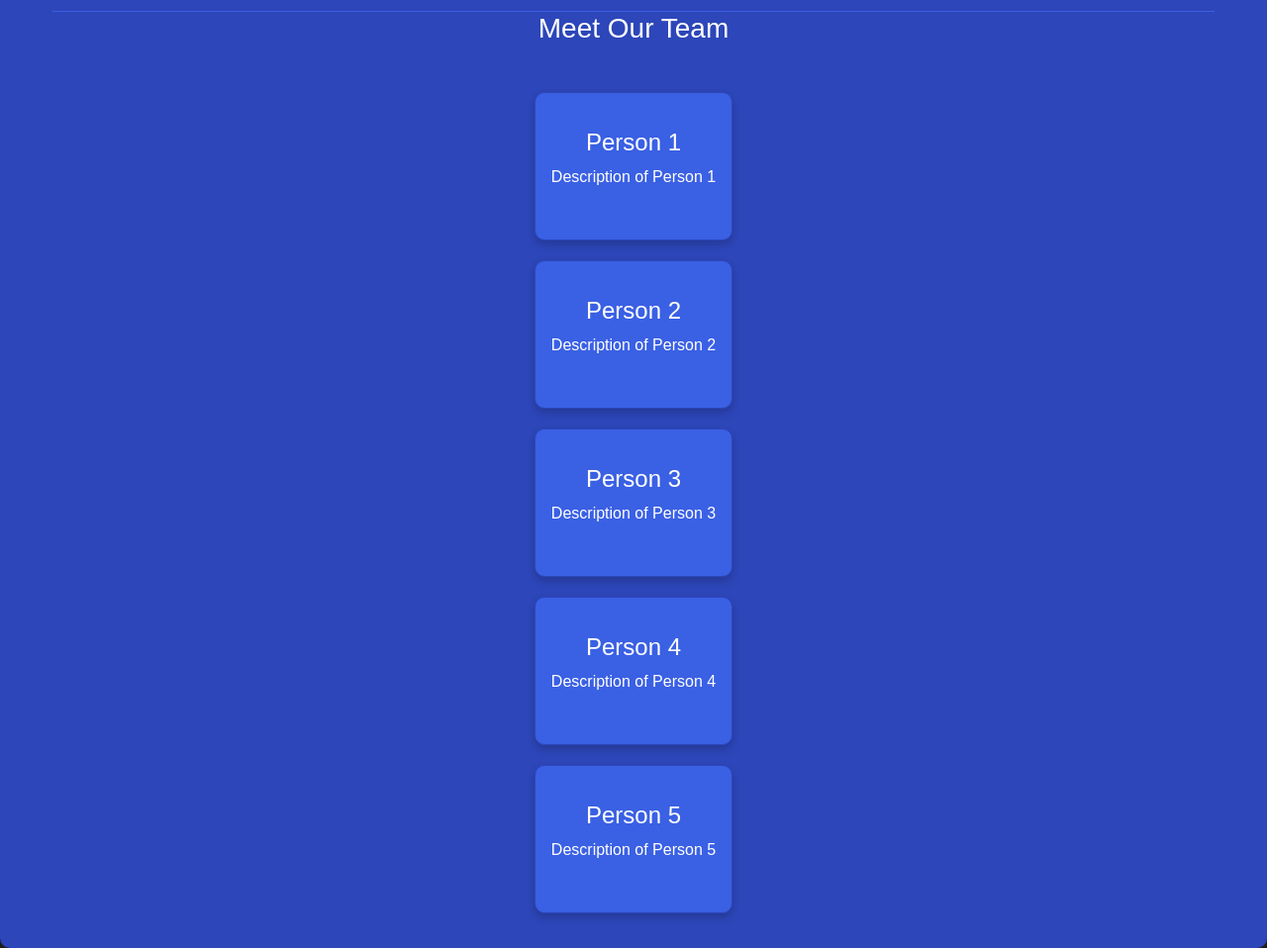
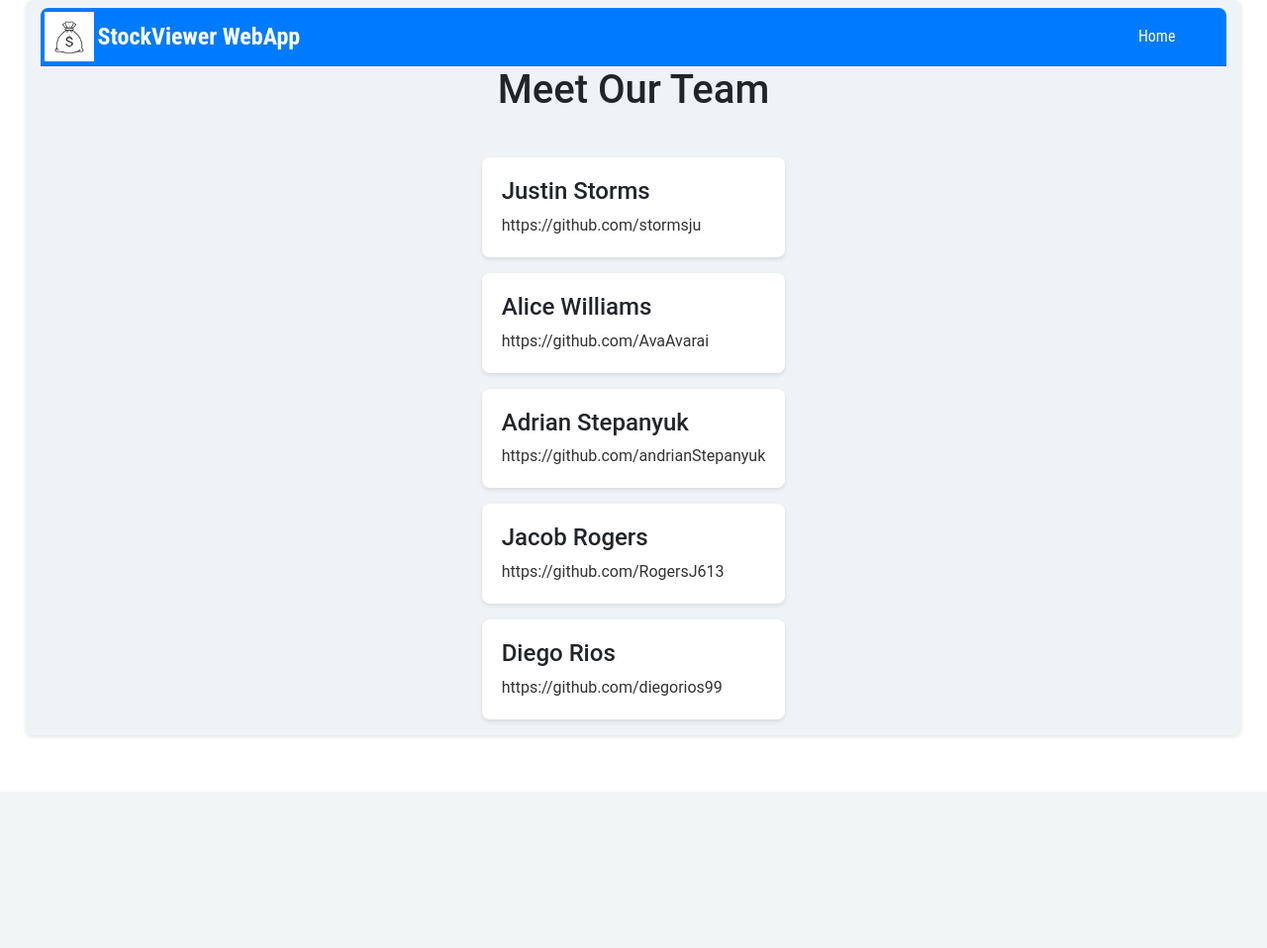
Before and after one commit to CS480-Group-E/StockViewer-WebApp, a Flask app: page /about in a window 1280 px wide. Shown: the whole page at 99% size. After the commit the page ends 800 px from the top, so only its background shows below. Run offline with Flask 3, Linux system fonts and the light colour scheme; some libraries are stand-ins or nearby versions.

Commit message:
about us basic

```diff
--- a/static/about.css
+++ b/static/about.css
@@ -1,23 +1,106 @@
 body {
-    font-family: Arial, Helvetica, sans-serif;
+    font-family: 'Roboto', sans-serif;
     margin: 0;
     padding: 0;
-    background-color: #1E1E1E;
-    color: white;
-    height: 100vh;
-    display: flex;
-    justify-content: center;
-    align-items: center;
-    overflow: hidden;
+    background-color: #fff;
 }
 
 .container-fluid {
-    padding: 1% 4%;
-    margin-top: 5%;
-    border: 2px solid #2D46B9;
-    border-radius: 10px;
-    background-color: #2D46B9;
+    width: 96%;
+    margin-left: 2%;
+    margin-right: 2%;
+    margin-bottom: 2%;
+    background-color: #fff;
+    box-shadow: 0 2px 4px rgba(0,0,0,.1);
+    border-radius: 8px;
     overflow: visible;
+    background-color: #f0f3f5;
+}
+
+a:hover {
+    text-decoration: none;
+}
+
+#top-nav {
+    background-color: #007bff;
+    color: #fff;
+    display: flex;
+    justify-content: space-between;
+    align-items: center;
+    border-bottom: 1px solid #3A60E4;
+    width: 100%;
+    position: sticky;
+    top: 0;
+    z-index: 1000;
+    border-top-left-radius: 8px;
+    border-top-right-radius: 8px;
+}
+
+#nav-options button,
+#nav-options {
+    margin-right: 20px;
+    color: white;
+    text-decoration: none;
+    background: none;
+    border: none;
+    font-family: 'Roboto Condensed', sans-serif;
+}
+
+#nav-options button:hover,
+#nav-options a:hover {
+    text-decoration: underline;
+}
+
+#top-nav img, #top-nav h1 {
+    align-self: center;
+}
+
+#top-nav h1 {
+    font-family: 'Roboto Condensed', sans-serif;
+    font-weight: bold;
+    font-size: 24px;
+    color: #fff;
+}
+
+.card-container {
+    display: grid;
+    grid-template-columns: repeat(auto-fill, minmax(250px, 1fr));
+    grid-gap: 1rem;
+    padding: 1rem;
+    max-height: 80%;
+    overflow-y: auto;
+}
+
+.card {
+    background-color: #ffffff;
+    border: none;
+    border-radius: 8px;
+    padding: 1rem;
+    display: flex;
+    flex-direction: column;
+    justify-content: space-between;
+    align-items: flex-start;
+    box-shadow: 0 2px 4px rgba(0,0,0,.1);
+    transition: box-shadow 0.3s ease, transform 0.3s ease;
+    padding: 20px;
+    height: auto;
+}
+
+.card-title {
+    font-size: 1.25rem;
+    color: #007bff;
+    margin-bottom: 0.5rem;
+}
+
+.card:hover {
+    box-shadow: 0 4px 8px rgba(0,0,0,.2);
+    transform: translateY(-5px);
+}
+
+.card p {
+    margin: 0;
+    font-size: 1rem;
+    color: #333;
 }
 
 #top-section {
@@ -36,65 +119,14 @@ body {
     color: #ffffff;
 }
 
-#top-nav {
-    display: flex;
-    justify-content: space-between;
-    align-items: center;
-    padding: 10px 20px;
-    background-color: #2D46B9;
-    border-bottom: 1px solid #3A60E4;
-    width: 100%;
-}
-
-#nav-options button,
-#nav-options a {
-    margin-right: 20px;
-    color: white;
-    text-decoration: none;
-    background: none;
-    border: none;
-    font-family: 'Roboto Condensed', sans-serif;
-}
-
-#nav-options button:hover,
-#nav-options a:hover {
-    text-decoration: underline;
-}
-
-#top-line {
-    display: flex;
-    justify-content: center;
-    align-items: center;
-}
-
 #logo {
     width: 50px;
     height: auto;
-    margin: 10px;
+    margin: 4px;
 }
 
-.card-container {
-    display: grid;
-    grid-template-columns: repeat(auto-fill, minmax(200px, 1fr));
-    grid-gap: 20px;
-    padding: 20px;
+.container > h3 {
+    text-align: center;
+    width: 100%;
+    margin: 20px 0;
 }
-
-.card {
-    background-color: #3A60E4;
-    border: 1px solid #2D46B9;
-    border-radius: 10px;
-    padding: 15px;
-    display: flex;
-    flex-direction: column;
-    justify-content: center;
-    align-items: center;
-    height: 150px;
-    box-shadow: 0px 4px 8px rgba(0, 0, 0, 0.2);
-}
-
-.card:hover {
-    box-shadow: 0px 6px 12px rgba(0, 0, 0, 0.3);
-    transform: translateY(-5px);
-    transition: all 0.3s ease;
-}
--- a/templates/about.html
+++ b/templates/about.html
@@ -23,38 +23,40 @@
 </head>
 
 <body>
-    <div class="container-fluid">
-        <div id="top-nav">
-            <div id="top-line">
+    <div class="container-fluid pt-2">
+        <nav id="top-nav" class="d-flex justify-content-between align-items-center">
+            <div class="d-flex align-items-center">
                 <img src="{{ url_for('static', filename='images/moneyBagImage.jpg') }}" alt="Logo" id="logo">
-                <h1>About Us</h1>
+                <a href="/" class="text-decoration-none" style="color: inherit;">
+                    <h1 class="mb-0 ms-2">StockViewer WebApp</h1>
+                </a>
             </div>
             <div id="nav-options">
-                <button onclick="window.location.href='/';">Home</button>
+                <button class="btn btn-light" onclick="window.location.href='/';">Home</button>
             </div>
-        </div>
+        </nav>
         <div id="top-section">
-            <h3>Meet Our Team</h3>
+            <h1>Meet Our Team</h1>
             <div class="card-container">
                 <div class="card">
-                    <h4>Person 1</h4>
-                    <p>Description of Person 1</p>
+                    <h4>Justin Storms</h4>
+                    <p>https://github.com/stormsju</p>
                 </div>
                 <div class="card">
-                    <h4>Person 2</h4>
-                    <p>Description of Person 2</p>
+                    <h4>Alice Williams</h4>
+                    <p>https://github.com/AvaAvarai</p>
                 </div>
                 <div class="card">
-                    <h4>Person 3</h4>
-                    <p>Description of Person 3</p>
+                    <h4>Adrian Stepanyuk</h4>
+                    <p>https://github.com/andrianStepanyuk</p>
                 </div>
                 <div class="card">
-                    <h4>Person 4</h4>
-                    <p>Description of Person 4</p>
+                    <h4>Jacob Rogers</h4>
+                    <p>https://github.com/RogersJ613</p>
                 </div>
                 <div class="card">
-                    <h4>Person 5</h4>
-                    <p>Description of Person 5</p>
+                    <h4>Diego Rios</h4>
+                    <p>https://github.com/diegorios99</p>
                 </div>
             </div>
         </div>
```
